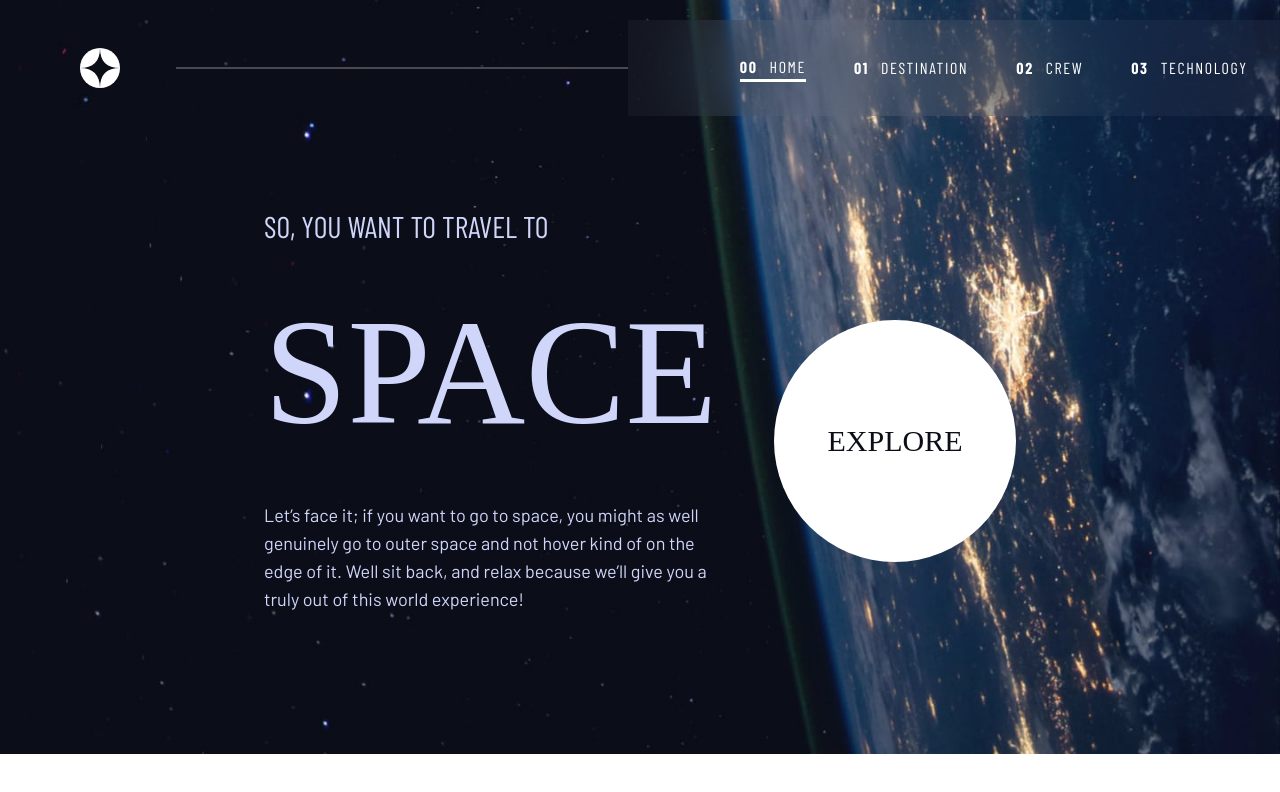
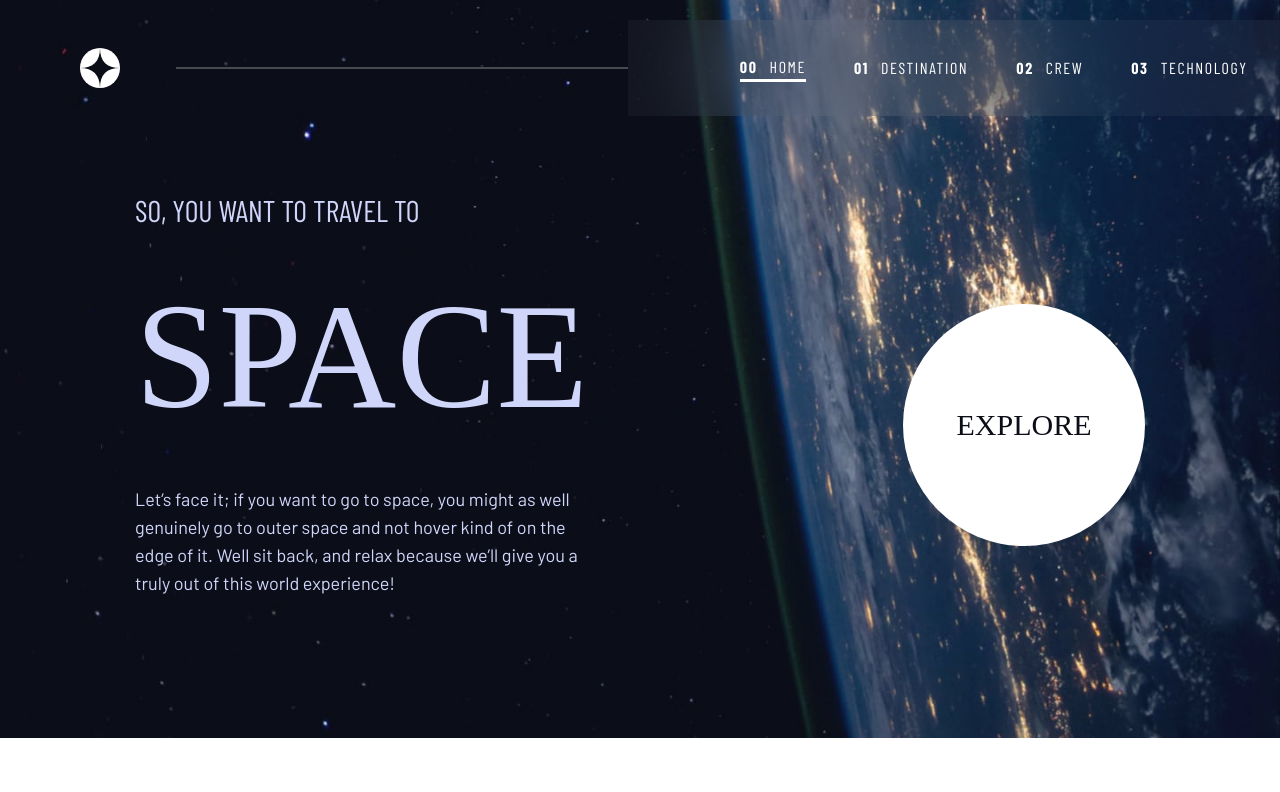
Before and after one commit to neshacascia/space-tourism, a React (Vite) app: page / in a window 1280 px wide. Shown: the top 792 px of the page. Built offline with nearby package versions, Linux system fonts and the light colour scheme; a web font is replaced by a local one.

Commit message:
adjusted gap between flex children

```diff
--- a/src/pages/Home.jsx
+++ b/src/pages/Home.jsx
@@ -11,7 +11,7 @@ export default function Home(props) {
       <Navbar />
       <section
         onClick={closeModal}
-        className="px-6 flex flex-col justify-center items-center gap-20 text-lightBlue mt-10 sm:mt-24 lg:flex-row lg:mx-60 lg:mt-28 lg:justify-between"
+        className="px-6 flex flex-col justify-center items-center gap-20 text-lightBlue mt-10 sm:mt-24 lg:flex-row lg:mx-60 lg:mt-24 lg:gap-96"
       >
         <div className="left w-homeText flex flex-col gap-4 text-center sm:w-desktopHomeText lg:items-start lg:w-96">
           <h2 className="font-h2 text-base font-normal sm:text-xl lg:text-3xl">
```
